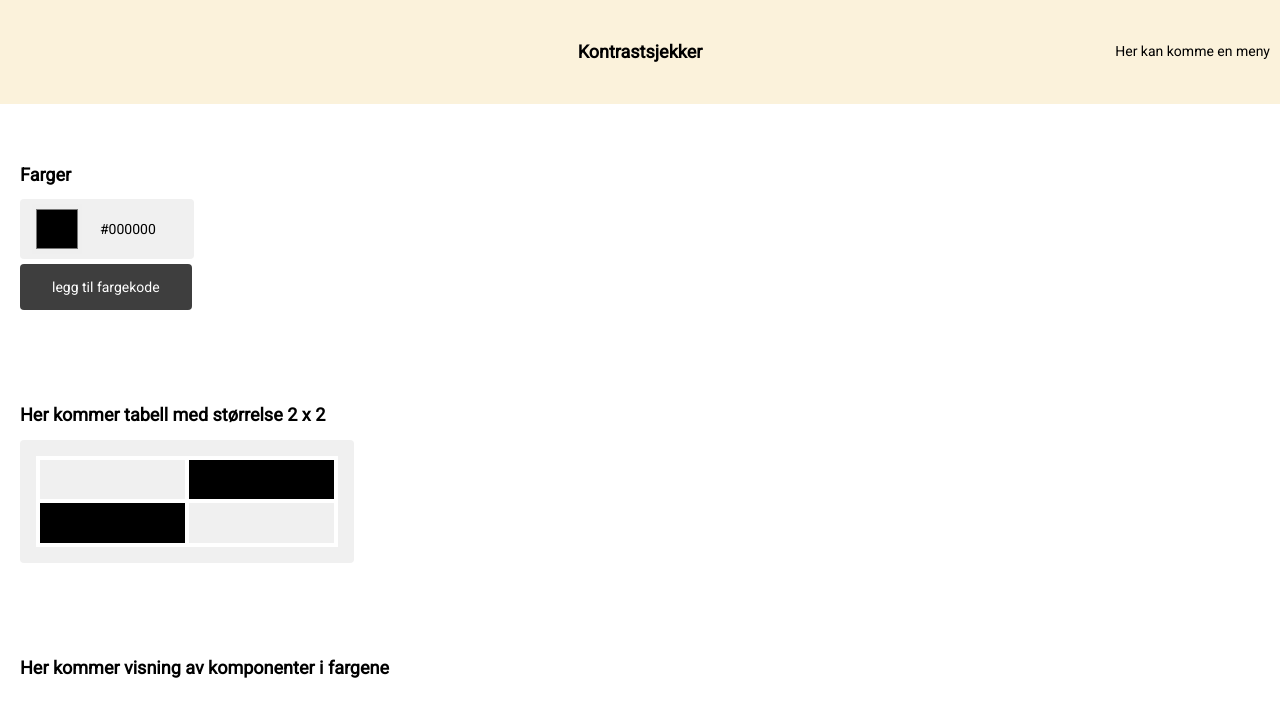
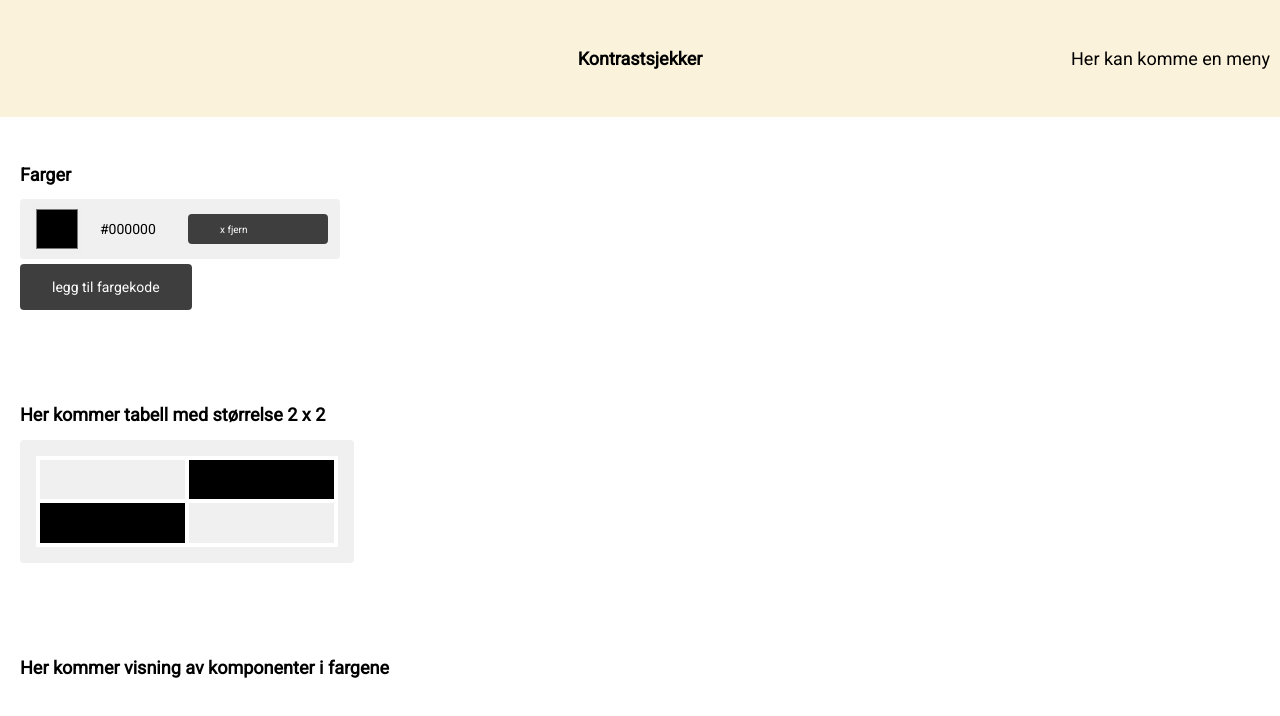
Before and after one commit to NorskRegnesentral/ccc21, a React (Create React App) app: page / in a window 1280 px wide. Shown: the top 716 px of the page. Built offline with nearby package versions, Linux system fonts and the light colour scheme.

Commit message:
kan fjerne inputfarger

```diff
--- a/src/components/colorInput/colorInput.css
+++ b/src/components/colorInput/colorInput.css
@@ -9,7 +9,7 @@
   background-color: #f0f0f0;
   border-radius: 4px;
   min-width: 125px;
-  width: 150px;
+  width: fit-content;
 }
 
 input{
@@ -27,6 +27,17 @@ input{
   font-size: 14px;
 }
 
-p{
-  font-size: 14px;
+.deleteInput {
+  height: 20px;
+  width: 2000px;
+  font-size: 10px;
+  cursor: pointer;
+  display: flex; /* or display:grid */
+  align-items: center;
+
 }
+
+.deleteInput:hover{
+  cursor: pointer;
+  background-color: black;
+}
--- a/src/components/colorInput/colorInput.jsx
+++ b/src/components/colorInput/colorInput.jsx
@@ -1,7 +1,7 @@
 import "./colorInput.css";
 import React, { useState, useEffect } from "react";
 
-const ColorInput = ({colorValue, index, updateColorValue}) => {
+const ColorInput = ({colorValue, index, updateColorValue, removeColorValue}) => {
   const [colorTextInput, setColorTextInput] = useState();
   useEffect(() => {},[]);
 
@@ -26,6 +26,7 @@ const ColorInput = ({colorValue, index, updateColorValue}) => {
     }}
       ></input>
       <input type="text" id="hex-input" maxLength="7" value={colorTextInput} onChange={updateValue}></input>
+      <button className="deleteInput" onClick={e => {{removeColorValue({index})}}}>x fjern</button>
     </div>
   );
 };
--- a/src/pages/home/home.jsx
+++ b/src/pages/home/home.jsx
@@ -13,6 +13,10 @@ function Home() {
     setColorList(colors => colors.map((value, i) => i === index ? newValue : value))
   }
 
+  var removeColorValue = (index) => {
+    setColorList((colorList) => colorList.filter((_, i) => i !== index.index))
+  }
+
   return (
     <div className="App">
       <NavBar></NavBar>
@@ -21,7 +25,7 @@ function Home() {
           <h1>Farger</h1>
           <div className="inputFields">
             {colorList.map((color, index) => (
-              <ColorInput key={"color"+index} index={index} colorValue={color} updateColorValue={updateColorValue} ></ColorInput>
+              <ColorInput key={"color"+index} index={index} colorValue={color} updateColorValue={updateColorValue} removeColorValue={removeColorValue} ></ColorInput>
             ))}
           </div>
           <button
```
